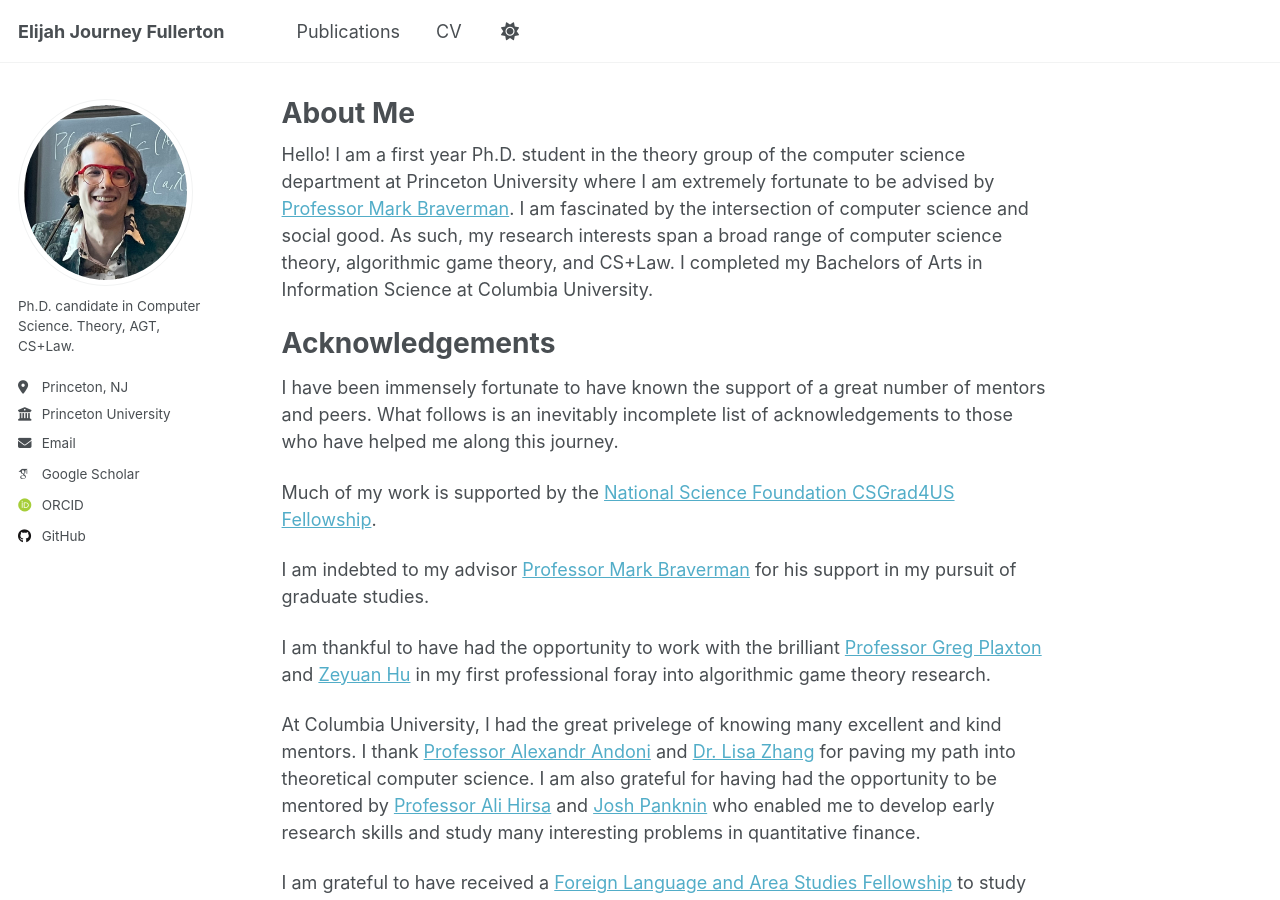
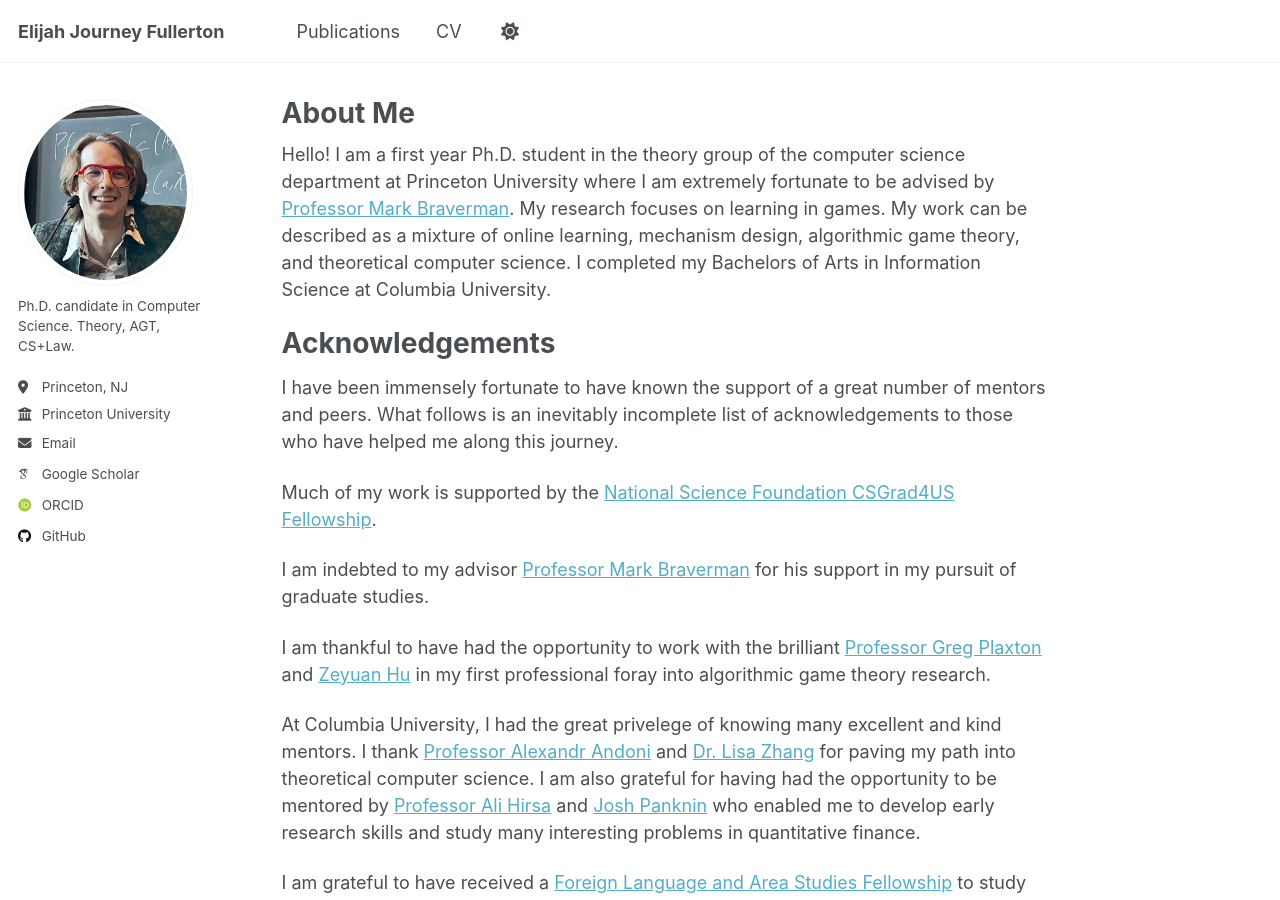
Before and after one commit to elijah-fullerton/elijah-fullerton.github.io, a Jekyll site: the page built from _pages/about.md, in a window 1280 px wide and 900 px high. Built offline with Jekyll 4.4.1, drawn with Linux system fonts in a browser that asks for light colours; some web fonts are replaced; a script that is not in the unit is left out.

Commit message:
Revise personal introduction and acknowledgements
Updated research focus and improved acknowledgements section.

```diff
--- a/_pages/about.md
+++ b/_pages/about.md
@@ -7,7 +7,7 @@
   - /about.html
 ---
 
-Hello! I am a first year Ph.D. student in the theory group of the computer science department at Princeton University where I am extremely fortunate to be advised by [Professor Mark Braverman](https://mbraverm.princeton.edu/). I am fascinated by the intersection of computer science and social good. As such, my research interests span a broad range of computer science theory, algorithmic game theory, and CS+Law. I completed my Bachelors of Arts in Information Science at Columbia University.
+Hello! I am a first year Ph.D. student in the theory group of the computer science department at Princeton University where I am extremely fortunate to be advised by [Professor Mark Braverman](https://mbraverm.princeton.edu/). My research focuses on learning in games. My work can be described as a mixture of online learning, mechanism design, algorithmic game theory, and theoretical computer science. I completed my Bachelors of Arts in Information Science at Columbia University.
 
 Acknowledgements
 ======
@@ -25,4 +25,4 @@
 
 I began my undergraduate experience at the University of Pennsylvania, where I was fortunate enough to meet [Professor Robert Ghrist](https://www2.math.upenn.edu/~ghrist/), who inspired an early love of mathematics in me, and [Dr. James McGann](https://en.wikipedia.org/wiki/James_McGann), who inspired all of his students to strive towards accomplishing good and great things.
 
-In my studies, I have had the pleasure of meeting a great number of exceptionally talented peers who have supported me in more ways than I can succinctly describe. While this is far from a complete list, I must thank [Chris Denq](https://cdenq.github.io/), [Minuk Lee](https://www.linkedin.com/in/minuk-lee-875b9866/), and [Mark Lovett](https://math.dartmouth.edu/people/people-select.php?list=grads).
+In my studies, I have had the pleasure of meeting a great number of exceptionally talented peers who have supported me in more ways than I can succinctly describe. While this is far from a complete list, I must thank [Chris Denq](https://cdenq.github.io/), [Minuk Lee](https://www.linkedin.com/in/minuk-lee-875b9866/), and [Mark Lovett]((https://markslovett.github.io/)).
```
